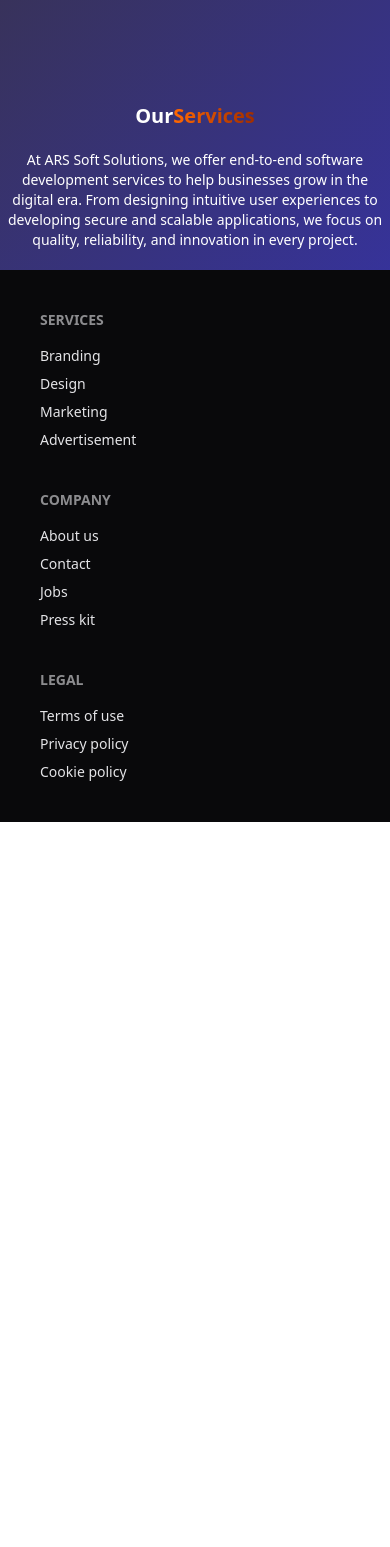
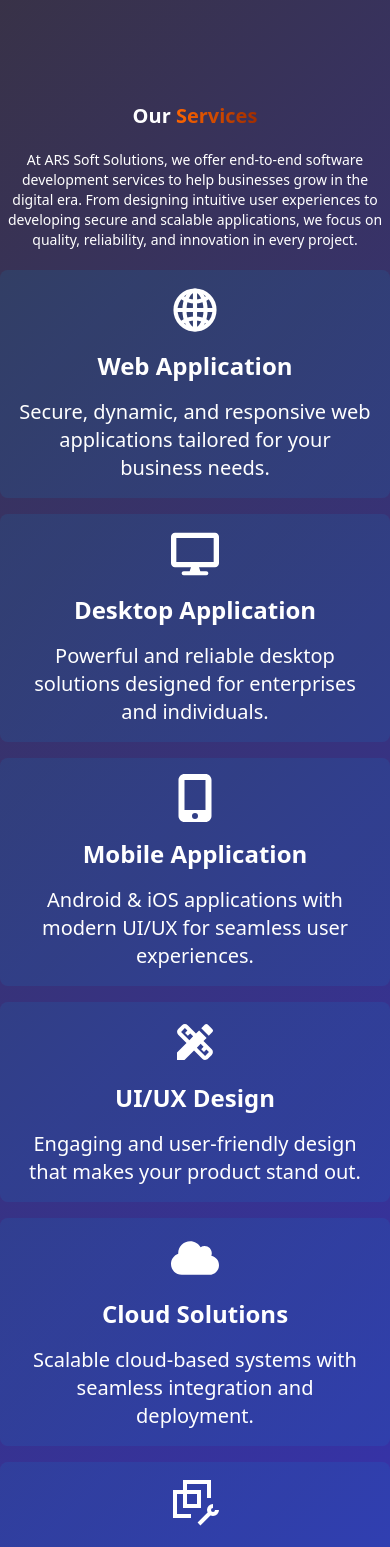
Before and after one commit to shantokarmoker8/arsSoftSolutions, a React (Vite) app: page / in a window 390 px wide. Shown: the part 434-1981 px from the top of the page. Before the commit the page ends 1256 px from the top, so only its background shows below. Built offline with nearby package versions, Linux system fonts and the light colour scheme.

Commit message:
responsive

```diff
--- a/package.json
+++ b/package.json
@@ -14,6 +14,7 @@
     "lucide-react": "^0.544.0",
     "react": "^19.1.1",
     "react-dom": "^19.1.1",
+    "react-icons": "^5.5.0",
     "tailwindcss": "^4.1.13"
   },
   "devDependencies": {
--- /dev/null
+++ b/public/service.json
@@ -0,0 +1,37 @@
+[
+  {
+    "title": "Web Application Development",
+    "icon": "🌐",
+    "description": "Secure, dynamic, and responsive web applications tailored for your business needs. Our web apps are designed to provide seamless user experiences, optimized performance, and easy scalability to handle growing traffic and complex business workflows."
+  },
+  {
+    "title": "Desktop Application Development",
+    "icon": "🖥",
+    "description": "Powerful and reliable desktop solutions designed for enterprises and individuals. We build desktop software that ensures high performance, offline accessibility, and robust security for mission-critical business operations."
+  },
+  {
+    "title": "Mobile App Development",
+    "icon": "📱",
+    "description": "Android & iOS applications with modern UI/UX for seamless user experiences. Our mobile apps are intuitive, fast, and optimized for various devices, helping businesses engage users effectively and enhance customer satisfaction."
+  },
+  {
+    "title": "UI/UX Design",
+    "icon": "🎨",
+    "description": "Engaging and user-friendly design that makes your product stand out. We focus on creating intuitive interfaces and visual experiences that boost usability, increase user retention, and align perfectly with your brand identity."
+  },
+  {
+    "title": "Cloud Solutions",
+    "icon": "☁",
+    "description": "Scalable cloud-based systems with seamless integration and deployment. Our cloud solutions ensure data security, reliable performance, and easy integration with other platforms, enabling businesses to operate efficiently from anywhere."
+  },
+  {
+    "title": "Custom Software Development",
+    "icon": "🔒",
+    "description": "Tailor-made software solutions that align perfectly with your business goals. We analyze your unique requirements and build solutions that automate workflows, reduce costs, and enhance productivity."
+  },
+  {
+    "title": "Maintenance & Support",
+    "icon": "🤝",
+    "description": "Continuous improvement, bug fixing, and reliable technical support for your software. Our team provides proactive monitoring, updates, and expert support to ensure your software always performs at its best and adapts to evolving business needs."
+  }
+]
--- a/src/components/Services.jsx
+++ b/src/components/Services.jsx
@@ -1,12 +1,16 @@
-import { Globe } from "lucide-react";
-import React from "react";
-
+import { IoGlobeSharp } from "react-icons/io5";
+import { FaDesktop } from "react-icons/fa";
+import { FaMobileScreenButton } from "react-icons/fa6";
+import { MdDesignServices } from "react-icons/md";
+import { FaCloud } from "react-icons/fa";
+import { GrVmMaintenance } from "react-icons/gr";
 export default function Services() {
   return (
     <div>
       <h2 className="text-center font-bold text-xl md:text-3xl lg:text-4xl">
         Our
         <span className="bg-gradient-to-r from-orange-500 to-orange-800 text-transparent bg-clip-text">
+          {" "}
           Services
         </span>
       </h2>
@@ -17,20 +21,86 @@
         focus on quality, reliability, and innovation in every project.
       </p>
       {/* card.... */}
-      {/* <div>
-        <div className="flex">
-          <Globe />
+      <div className="grid md:grid-cols-2 lg:grid-cols-3 gap-4">
+        {/* web application */}
+        <div className="text-center bg-sky-500/10 hover:bg-sky-500/20 p-4 rounded-lg">
+          <div className="flex justify-center">
+            <IoGlobeSharp className="text-5xl" />
+          </div>
           <div>
-            <h2>Web Application Development</h2>
-            <p>
+            <h2 className="text-2xl font-bold p-4">Web Application</h2>
+            <p className="text-xl">
               Secure, dynamic, and responsive web applications tailored for your
-              business needs. Our web apps are designed to provide seamless user
-              experiences, optimized performance, and easy scalability to handle
-              growing traffic and complex business workflows.
+              business needs.
             </p>
           </div>
         </div>
-      </div> */}
+        {/* desktop application */}
+        <div className="text-center bg-sky-500/10 hover:bg-sky-500/20 p-4 rounded-lg">
+          <div className="flex justify-center">
+            <FaDesktop className="text-5xl" />
+          </div>
+          <div>
+            <h2 className="text-2xl font-bold p-4">Desktop Application</h2>
+            <p className="text-xl">
+              Powerful and reliable desktop solutions designed for enterprises
+              and individuals.
+            </p>
+          </div>
+        </div>
+        {/* mobile application */}
+        <div className="text-center bg-sky-500/10 hover:bg-sky-500/20 p-4 rounded-lg">
+          <div className="flex justify-center">
+            <FaMobileScreenButton className="text-5xl" />
+          </div>
+          <div>
+            <h2 className="text-2xl font-bold p-4">Mobile Application</h2>
+            <p className="text-xl">
+              Android & iOS applications with modern UI/UX for seamless user
+              experiences.
+            </p>
+          </div>
+        </div>
+        {/*UI/UX Design */}
+        <div className="text-center bg-sky-500/10 hover:bg-sky-500/20 p-4 rounded-lg">
+          <div className="flex justify-center">
+            <MdDesignServices className="text-5xl" />
+          </div>
+          <div>
+            <h2 className="text-2xl font-bold p-4">UI/UX Design</h2>
+            <p className="text-xl">
+              Engaging and user-friendly design that makes your product stand
+              out.
+            </p>
+          </div>
+        </div>
+        {/*Cloud Solutions */}
+        <div className="text-center bg-sky-500/10 hover:bg-sky-500/20 p-4 rounded-lg">
+          <div className="flex justify-center">
+            <FaCloud className="text-5xl" />
+          </div>
+          <div>
+            <h2 className="text-2xl font-bold p-4">Cloud Solutions</h2>
+            <p className="text-xl">
+              Scalable cloud-based systems with seamless integration and
+              deployment.
+            </p>
+          </div>
+        </div>
+        {/*Maintenance & Support */}
+        <div className="text-center bg-sky-500/10 hover:bg-sky-500/20 p-4 rounded-lg">
+          <div className="flex justify-center">
+            <GrVmMaintenance className="text-5xl" />
+          </div>
+          <div>
+            <h2 className="text-2xl font-bold p-4">Maintenance & Support</h2>
+            <p className="text-xl">
+              Continuous improvement, bug fixing, and reliable technical support
+              for your software.
+            </p>
+          </div>
+        </div>
+      </div>
     </div>
   );
 }
```
Also changed, not shown: 1 other file (tests, documents, lock files or other folders).
